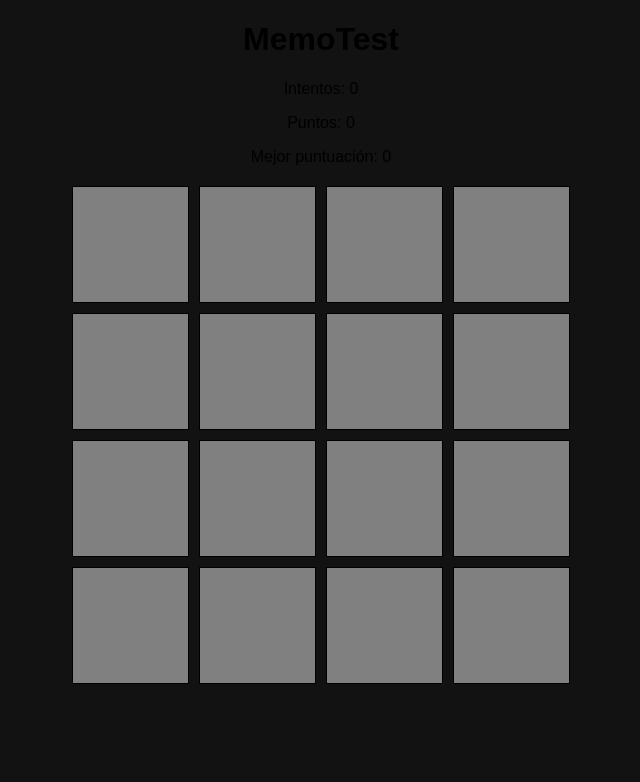
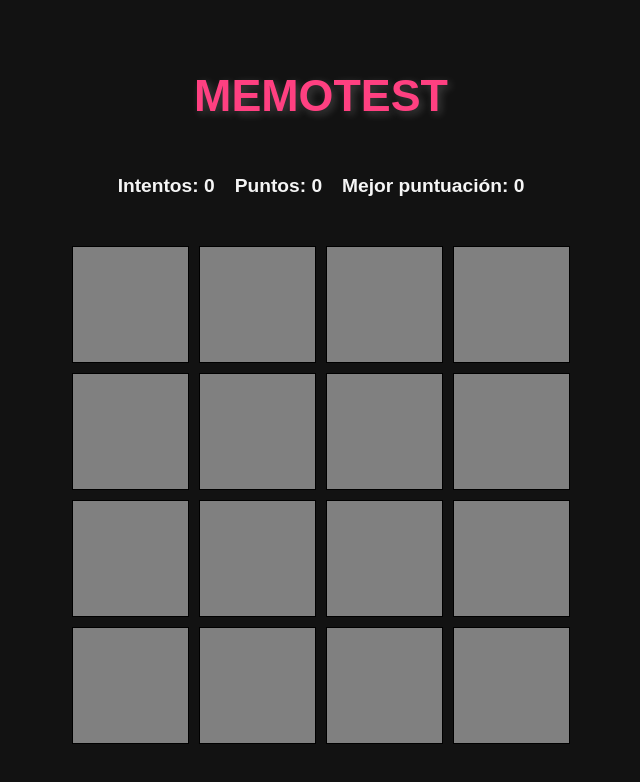
Before and after one commit to guidogg01/unq-ui-guido-greco-trabajo-final, a React (Vite) app in the folder unq-ui-guido-greco-trabajo-final/: page /play in a window 1280 px wide. Shown: the top 782 px of the page, without its empty margins (319-959 px from the left). Built offline with nearby package versions, Linux system fonts and the light colour scheme.

Commit message:
Se acomodan los estilos del homeScreen.css

```diff
--- a/unq-ui-guido-greco-trabajo-final/src/pages/MemoTest.jsx
+++ b/unq-ui-guido-greco-trabajo-final/src/pages/MemoTest.jsx
@@ -61,7 +61,7 @@ const MemoTest = () => {
           setTimeout(() => {
             setPoints((prev) => Math.max(0, prev - 2));
             setFlippedCards([]);
-          }, 2000);
+          }, 1260);
         }
       }
     }
--- a/unq-ui-guido-greco-trabajo-final/src/styles/homeScreen.css
+++ b/unq-ui-guido-greco-trabajo-final/src/styles/homeScreen.css
@@ -1,4 +1,3 @@
-/* Asegurar que el fondo negro ocupe toda la página */
 body, html {
   margin: 0;
   padding: 0;
@@ -29,7 +28,7 @@ body, html {
   font-size: 4rem;
   color: #ff4081;
   text-shadow: 3px 3px 8px rgba(255, 255, 255, 0.2);
-  margin-bottom: 70px;
+  margin-bottom: 80px;
 }
 
 .home-container p {
@@ -39,7 +38,9 @@ body, html {
   margin-left: auto;
   margin-right: auto;
   line-height: 1.5;
-  color: #f5f5f5;
+  color: #fff;
+  filter: brightness(60%);
+  text-shadow: 3px 3px 8px rgba(255, 255, 255, 0.2);  /* Sombra similar al título */
 }
 
 .home-container button {
--- a/unq-ui-guido-greco-trabajo-final/src/styles/memoTest.css
+++ b/unq-ui-guido-greco-trabajo-final/src/styles/memoTest.css
@@ -1,13 +1,52 @@
+body, html {
+  margin: 0;
+  padding: 0;
+  height: 100%;
+  background-color: #121212;
+}
+
+#root {
+  height: 100%;
+}
+
 .memorization-container {
   text-align: center;
+  background-color: #121212;
+  color: #fff;
+  font-family: 'Arial', sans-serif;
+  display: flex;
+  flex-direction: column;
+  justify-content: center;
+  align-items: center;
+  padding: 40px;
+  position: relative;
 }
 
 .memorization-header {
-    font-size: 2rem;
+  font-size: 2.8rem;
+  color: #ff4081;
+  font-weight: bold;
+  margin-bottom: 35px;
+  text-transform: uppercase;
+  text-shadow: 3px 3px 8px rgba(255, 255, 255, 0.2);
 }
 
 .memorization-info {
-    margin-bottom: 20px;
+  margin-bottom: 30px;
+  display: flex;
+  justify-content: center;
+  gap: 20px;
+}
+
+.memorization-info p {
+  font-size: 1.2rem;
+  color: #f5f5f5;
+  font-weight: bold;
+}
+
+.memorization-info p span {
+  font-size: 1.5rem;
+  color: #ff4081;
 }
 
 .card-grid {
@@ -25,9 +64,10 @@
   border: 1px solid black;
   font-size: 24px;
   cursor: pointer;
+  background-color: #f0f0f0;
+  transition: background-color 0.3s ease;
 }
 
-  .card.flipped,
 .card.matched {
   background-color: white;
 }
@@ -37,8 +77,19 @@
 }
 
 button {
-    margin-top: 20px;
-    padding: 10px 20px;
-    font-size: 1rem;
+  padding: 15px 30px;
+  font-size: 18px;
+  background-color: #ff4081;
+  color: white;
+  border: 2px solid #fff;
+  border-radius: 5px;
   cursor: pointer;
+  font-family: 'Arial', sans-serif;
+  transition: background-color 0.3s ease, transform 0.2s ease;
+  margin-top: 50px;
 }
+
+button:hover {
+  background-color: #e40057;
+  transform: scale(1.1);
+}
```
Lines whose indentation alone changed are shown as unchanged.
